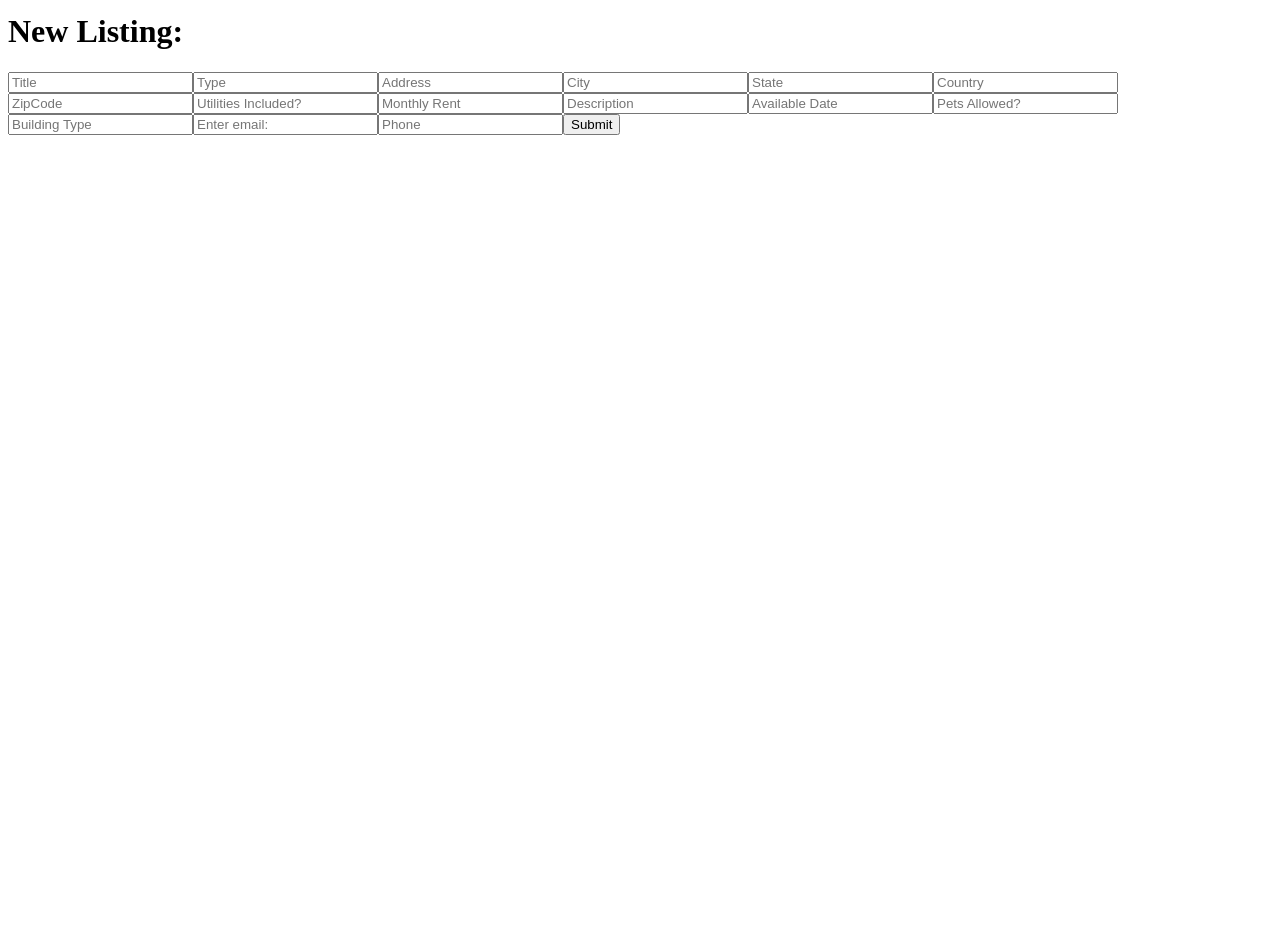
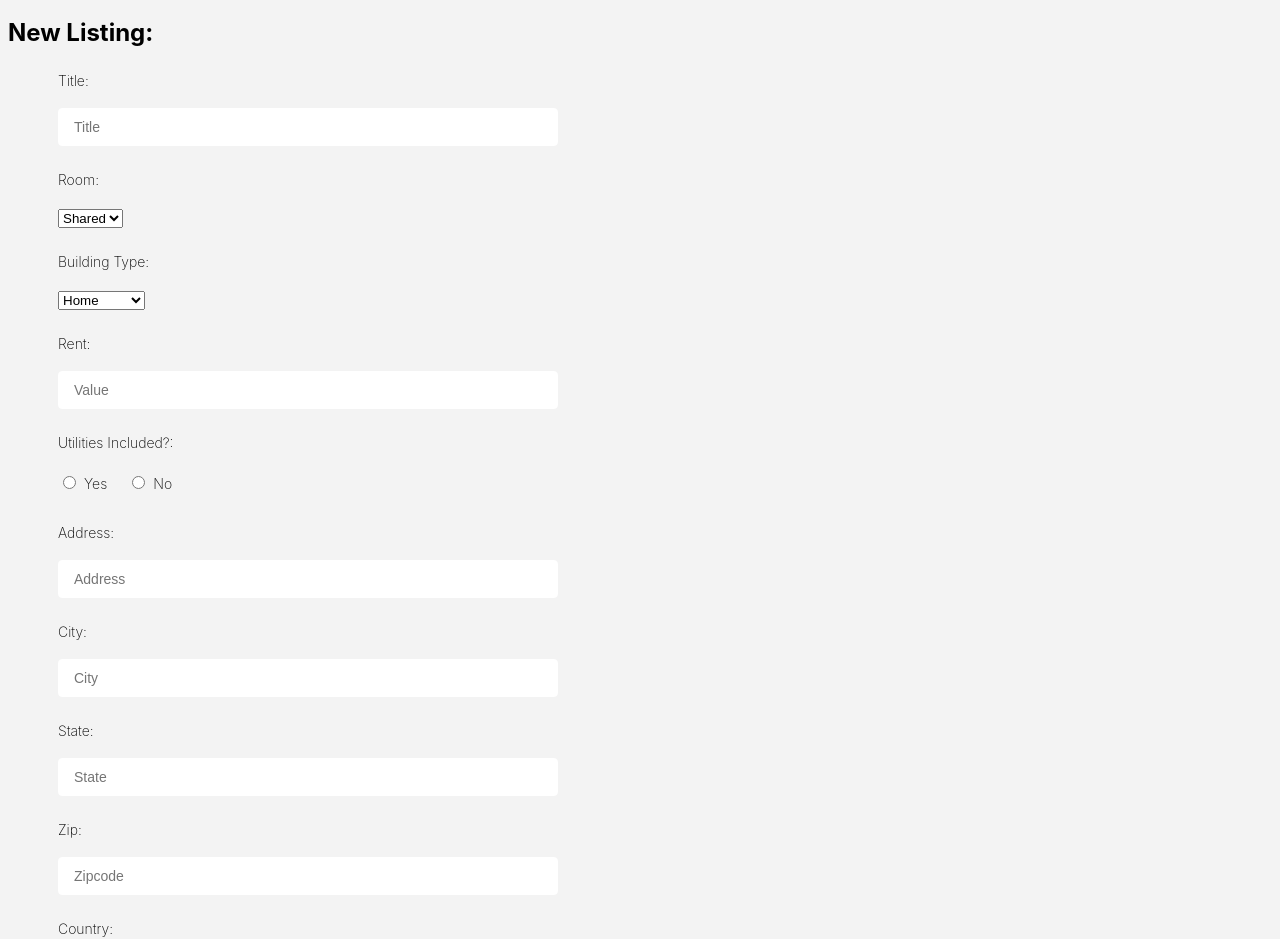
Before and after one commit to lucasmrl/roomie, a React (Create React App) app in the folder roomie-frontend/: page /new-listing in a window 1280 px wide. Shown: the part 78-1017 px from the top of the page. Before the commit the page ends 800 px from the top, so only its background shows below. Built offline with nearby package versions, Linux system fonts and the light colour scheme.

Commit message:
Fixed Form with Front-End Validation New Listing

```diff
--- a/roomie-frontend/package.json
+++ b/roomie-frontend/package.json
@@ -9,6 +9,7 @@
     "axios": "^0.19.2",
     "react": "^16.13.1",
     "react-dom": "^16.13.1",
+    "react-hook-form": "^5.6.3",
     "react-router-dom": "^5.1.2",
     "react-scripts": "3.4.1"
   },
--- a/roomie-frontend/src/components/NewListing.js
+++ b/roomie-frontend/src/components/NewListing.js
@@ -1,28 +1,11 @@
-import React, { useState } from "react";
+import React from "react";
 import axios from "axios";
+import { useForm } from "react-hook-form";
+import "./styles.css";
 
 function NewListing() {
-  const [data, setData] = useState({
-    title: "",
-    type: "",
-    address: "",
-    city: "",
-    state: "",
-    country: "",
-    zip: "",
-    utilitiesIncl: "",
-    rent: "",
-    description: "",
-    availableDate: "",
-    petAllowed: "",
-    buildingType: "",
-    contactPhone: "",
-    contactEmail: "",
-  });
-
-  const handleSubmit = async (event) => {
-    event.preventDefault();
-
+  const { register, handleSubmit, errors } = useForm();
+  const onSubmit = async (data) => {
     try {
       const response = await axios({
         method: "POST",
@@ -39,144 +22,148 @@ function NewListing() {
       return alert("Problems!! ❌");
     }
   };
-
   return (
     <div>
-      <form onSubmit={handleSubmit}>
-        <h1>New Listing:</h1>
+      <h2>New Listing:</h2>
+      <form onSubmit={handleSubmit(onSubmit)}>
+        <label>Title:</label>
         <input
           type="text"
+          placeholder="Title"
           name="title"
-          placeholder="Title"
-          value={data.title}
-          onChange={(e) => setData({ ...data, title: e.target.value })}
-          required
+          ref={register({ required: true, maxLength: 80 })}
         />
+        {errors.title && <span>Please provide a Title.</span>}
+        <label>Room:</label>
+        <select name="type" ref={register({ required: true })}>
+          <option value="shared">Shared</option>
+          <option value="private">Private</option>
+        </select>
+        <label>Building Type:</label>
+        <select name="buildingType" ref={register({ required: true })}>
+          <option value="home">Home</option>
+          <option value="basement">Basement</option>
+          <option value="apartment">Apartment</option>
+          <option value="condo">Condo</option>
+          <option value="townhome">Townhome</option>
+        </select>
+        <label>Rent:</label>
+        <input
+          type="number"
+          placeholder="Value"
+          name="rent"
+          ref={register({ required: true })}
+        />
+        {errors.rent && <span>Please provide the Rent.</span>}
+        <label>Utilities Included?:</label>
+        <input
+          className="radio"
+          name="utilitiesIncl"
+          type="radio"
+          value="true"
+          ref={register({ required: true })}
+        />
+        <label className="radio">Yes</label>
 
         <input
-          type="text"
-          name="type"
-          placeholder="Type"
-          value={data.type}
-          onChange={(e) => setData({ ...data, type: e.target.value })}
-          required
+          className="radio"
+          name="utilitiesIncl"
+          type="radio"
+          value="false"
+          ref={register({ required: true })}
         />
+        <label className="radio">No</label>
 
+        <label>Address:</label>
         <input
           type="text"
+          placeholder="Address"
           name="address"
-          placeholder="Address"
-          value={data.address}
-          onChange={(e) => setData({ ...data, address: e.target.value })}
-          required
+          ref={register({ required: true })}
         />
-
+        {errors.address && <span>Please provide a Address.</span>}
+        <label>City:</label>
         <input
           type="text"
+          placeholder="City"
           name="city"
-          placeholder="City"
-          value={data.city}
-          onChange={(e) => setData({ ...data, city: e.target.value })}
-          required
+          ref={register({ required: true })}
         />
-
+        {errors.city && <span>Please provide a City.</span>}
+        <label>State:</label>
         <input
           type="text"
+          placeholder="State"
           name="state"
-          placeholder="State"
-          value={data.state}
-          onChange={(e) => setData({ ...data, state: e.target.value })}
-          required
+          ref={register({ required: true, maxLength: 2 })}
         />
-
+        {errors.state && <span>Please provide a State.</span>}
+        <label>Zip:</label>
+        <input
+          type="number"
+          placeholder="Zipcode"
+          name="zip"
+          ref={register({ required: true, maxLength: 5 })}
+        />
+        {errors.zip && <span>Please provide a Zip.</span>}
+        <label>Country:</label>
         <input
           type="text"
+          placeholder="Country"
           name="country"
-          placeholder="Country"
-          value={data.country}
-          onChange={(e) => setData({ ...data, country: e.target.value })}
-          required
+          ref={register({ required: true })}
         />
-
+        {errors.country && <span>Please provide a Country.</span>}
+        <label>Description about your space:</label>
+        <textarea name="description" ref={register({ required: true })} />
+        {errors.description && <span>Please provide a Description.</span>}
+        <label>First Date Available:</label>
         <input
-          type="text"
-          name="zip"
-          placeholder="ZipCode"
-          value={data.zip}
-          onChange={(e) => setData({ ...data, zip: e.target.value })}
-          required
+          type="datetime"
+          placeholder="Available Date"
+          name="availableDate"
+          ref={register({ required: true })}
         />
-
+        {errors.availableDate && (
+          <span>Please provide the first available date.</span>
+        )}
+        <label>Pets Allowed?</label>
         <input
-          type="text"
-          name="utilitiesIncl"
-          placeholder="Utilities Included?"
-          value={data.utilitiesIncl}
-          onChange={(e) => setData({ ...data, utilitiesIncl: e.target.value })}
-          required
+          className="radio"
+          name="petAllowed"
+          type="radio"
+          value="false"
+          ref={register({ required: true })}
         />
-
+        <label className="radio">No</label>
         <input
-          type="text"
-          name="rent"
-          placeholder="Monthly Rent"
-          value={data.rent}
-          onChange={(e) => setData({ ...data, rent: e.target.value })}
-          required
+          className="radio"
+          name="petAllowed"
+          type="radio"
+          value="true"
+          ref={register({ required: true })}
         />
-
-        <input
-          type="text"
-          name="description"
-          placeholder="Description"
-          value={data.description}
-          onChange={(e) => setData({ ...data, description: e.target.value })}
-          required
-        />
-        <input
-          type="text"
-          name="availableDate"
-          placeholder="Available Date"
-          value={data.availableDate}
-          onChange={(e) => setData({ ...data, availableDate: e.target.value })}
-          required
-        />
-
-        <input
-          type="text"
-          name="petAllowed"
-          placeholder="Pets Allowed?"
-          value={data.petAllowed}
-          onChange={(e) => setData({ ...data, petAllowed: e.target.value })}
-          required
-        />
-
-        <input
-          type="text"
-          name="buildingType"
-          placeholder="Building Type"
-          value={data.buildingType}
-          onChange={(e) => setData({ ...data, buildingType: e.target.value })}
-          required
-        />
-
+        <label className="radio">Yes</label>
+        {errors.petAllowed && <span>Please inform if Pets are allowed.</span>}
+        <label>Contact E-mail:</label>
         <input
           type="email"
+          placeholder="Email"
           name="contactEmail"
-          placeholder="Enter email:"
-          value={data.contactEmail}
-          onChange={(e) => setData({ ...data, contactEmail: e.target.value })}
-          required
+          ref={register({ required: true, pattern: /^\S+@\S+$/i })}
         />
+        {errors.contactEmail && (
+          <span>Please provide a e-mail for contact.</span>
+        )}
+        <label>Contact Phone:</label>
         <input
-          type="text"
+          type="tel"
+          placeholder="Mobile number"
           name="contactPhone"
-          placeholder="Phone"
-          value={data.contactPhone}
-          onChange={(e) => setData({ ...data, contactPhone: e.target.value })}
-          required
+          ref={register({ required: true, minLength: 6, maxLength: 12 })}
         />
-        <input type="submit" value="Submit" />
+        {errors.contactPhone && <span>Please provide a contact phone.</span>}
+        <input type="submit" />
       </form>
     </div>
   );
--- /dev/null
+++ b/roomie-frontend/src/components/styles.css
@@ -0,0 +1,139 @@
+body {
+  background: #f3f3f3;
+  font-family: -apple-system, BlinkMacSystemFont, "Segoe UI", "Roboto", "Oxygen",
+    "Ubuntu", "Cantarell", "Fira Sans", "Droid Sans", "Helvetica Neue",
+    sans-serif;
+}
+
+form {
+  max-width: 500px;
+  margin-left: 50px;
+  /* margin: 0 auto; */
+}
+
+h1 {
+  font-weight: 100;
+  color: white;
+  text-align: center;
+  padding-bottom: 10px;
+  border-bottom: 1px solid rgb(79, 98, 148);
+}
+
+.form {
+  background: #0e101c;
+  max-width: 400px;
+  /* margin: 0 auto; */
+}
+
+span {
+  color: #bf1650;
+}
+
+p::before {
+  display: inline;
+  content: "⚠ ";
+}
+
+input {
+  display: block;
+  box-sizing: border-box;
+  width: 100%;
+  border-radius: 4px;
+  border: 1px solid white;
+  padding: 10px 15px;
+  margin-bottom: 10px;
+  font-size: 14px;
+}
+
+label {
+  line-height: 2;
+  text-align: left;
+  display: block;
+  margin-bottom: 13px;
+  margin-top: 20px;
+  color: black;
+  font-size: 14px;
+  font-weight: 200;
+}
+
+button[type="submit"],
+input[type="submit"] {
+  background: #ec5990;
+  color: white;
+  text-transform: uppercase;
+  border: none;
+  margin-top: 40px;
+  padding: 20px;
+  font-size: 16px;
+  font-weight: 100;
+  letter-spacing: 10px;
+}
+
+button[type="submit"]:hover,
+input[type="submit"]:hover {
+  background: #bf1650;
+}
+
+button[type="submit"]:active,
+input[type="button"]:active,
+input[type="submit"]:active {
+  transition: 0.3s all;
+  transform: translateY(3px);
+  border: 1px solid transparent;
+  opacity: 0.8;
+}
+
+input:disabled {
+  opacity: 0.4;
+}
+
+input[type="button"]:hover {
+  transition: 0.3s all;
+}
+
+button[type="submit"],
+input[type="button"],
+input[type="submit"] {
+  -webkit-appearance: none;
+}
+
+/* .App {
+  max-width: 600px;
+  margin: 0 auto;
+} */
+
+button[type="button"] {
+  display: block;
+  appearance: none;
+  background: #333;
+  color: white;
+  border: none;
+  text-transform: uppercase;
+  padding: 10px 20px;
+  border-radius: 4px;
+}
+
+hr {
+  margin-top: 30px;
+}
+
+button {
+  display: block;
+  appearance: none;
+  margin-top: 40px;
+  border: 1px solid #333;
+  margin-bottom: 20px;
+  text-transform: uppercase;
+  padding: 10px 20px;
+  border-radius: 4px;
+}
+
+.radio {
+  display: inline-block;
+  text-align: left;
+  width: unset;
+}
+
+label.radio {
+  margin: 0 20px 0 5px;
+}
--- a/roomie-frontend/src/index.js
+++ b/roomie-frontend/src/index.js
@@ -4,10 +4,8 @@ import App from "./App";
 import AuthContextProvider from "./context/AuthContext";
 
 ReactDOM.render(
-  <React.StrictMode>
-    <AuthContextProvider>
-      <App />
-    </AuthContextProvider>
-  </React.StrictMode>,
+  <AuthContextProvider>
+    <App />
+  </AuthContextProvider>,
   document.getElementById("root")
 );
```
Also changed, not shown: 1 other file (tests, documents, lock files or other folders).
